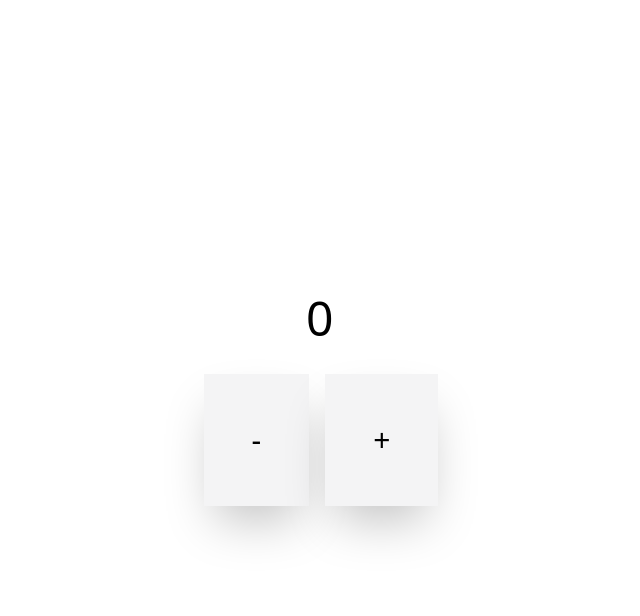
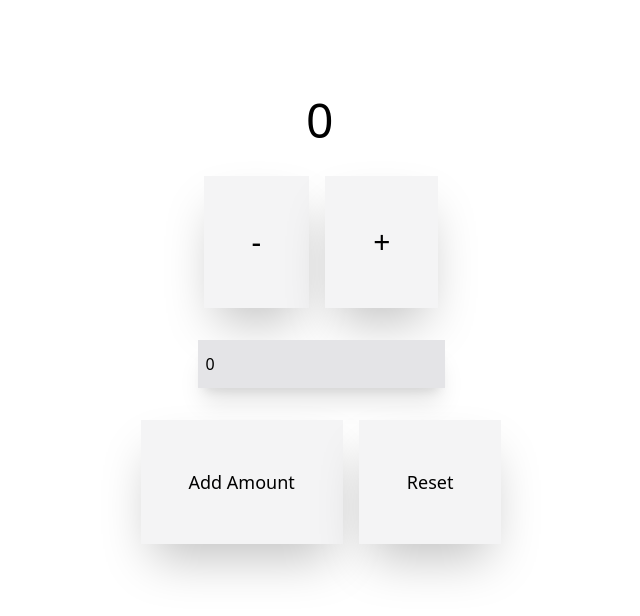
Before and after one commit to poyrazavsever/Redux-Projects, a React (Create React App) app: page / in a window 1280 px wide. Shown: the top 616 px of the page, without its empty margins (319-959 px from the left). Built offline with nearby package versions, Linux system fonts and the light colour scheme.

Commit message:
feat: add reset and incrementByAmount counter

```diff
--- a/src/features/counter/Counter.js
+++ b/src/features/counter/Counter.js
@@ -1,21 +1,51 @@
-import React from 'react'
+import React, {useState} from 'react'
 import { useSelector, useDispatch } from 'react-redux'
-import { increment, decrement } from './counterSlice'
+import {
+    increment,
+    decrement,
+    reset,
+    incrementByAmount, } from './counterSlice'
 
 const Counter = () => {
 
     const count = useSelector((state) => state.counter.count);
     const dispatch = useDispatch();
 
+    const [incrementAmount, setIncrementAmount] = useState(0);
+
+    const addValue = Number(incrementAmount) || 0;
+
+    const resetAll = () => {
+        setIncrementAmount(0);
+        dispatch(reset());
+    }
+
     const buttonStyle = "p-12 text-3xl bg-zinc-100 shadow-2xl hover:bg-zinc-300 transition-all"
+    const buttonStyleBt = "p-12 text-lg bg-zinc-100 shadow-2xl hover:bg-zinc-300 transition-all"
 
   return (
-    <section className='h-screen flex flex-col items-center justify-center gap-8'>
+    <section className='flex flex-col items-center justify-center gap-8 mt-24'>
+
         <p className='text-5xl tracking-wider font-sans'>{count}</p>
+
         <div className='flex items-center justify-center gap-4'>
             <button onClick={() => dispatch(decrement())} className={buttonStyle}>-</button>
             <button onClick={() => dispatch(increment())} className={buttonStyle}>+</button>
         </div>
+
+        <input
+            type="text"
+            value={incrementAmount}
+            onChange={(e) => setIncrementAmount(e.target.value)}
+            placeholder='amount value'
+            className='py-3 px-2 bg-zinc-200 shadow-xl placeholder:text-zinc-400 focus:outline-none'
+        />
+
+        <div className='flex items-center justify-center gap-4'>
+            <button className={buttonStyleBt} onClick={() => dispatch(incrementByAmount(addValue))}> Add Amount </button>
+            <button className={buttonStyleBt} onClick={() => dispatch(resetAll)}> Reset </button>
+        </div>
+
     </section>
   )
 }
--- a/src/features/counter/counterSlice.js
+++ b/src/features/counter/counterSlice.js
@@ -1,4 +1,5 @@
 import { createSlice } from "@reduxjs/toolkit";
+import { act } from "react";
 
 const initialState = {
     count: 0
@@ -13,11 +14,17 @@ export const counterSlice = createSlice({
         },
         decrement: (state) => {
             state.count -= 1;
+        },
+        reset: (state) => {
+            state.count = 0;
+        },
+        incrementByAmount : (state, action) => {
+            state.count += action.payload;
         }
     }
 })
 
 
-export const {increment, decrement} = counterSlice.actions;
+export const {increment, decrement, reset, incrementByAmount} = counterSlice.actions;
 
 export default counterSlice.reducer;
```
